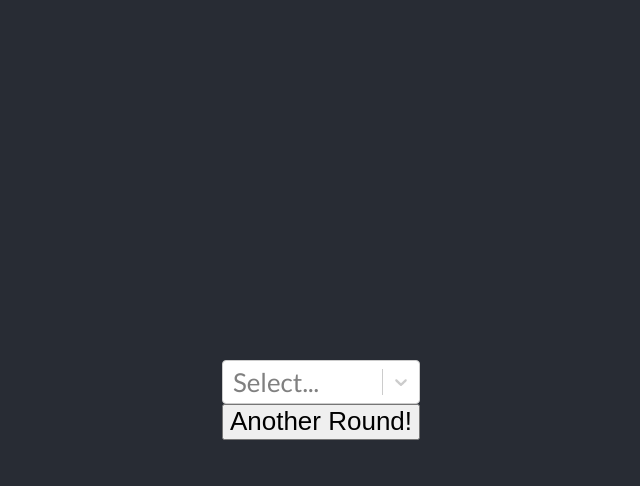
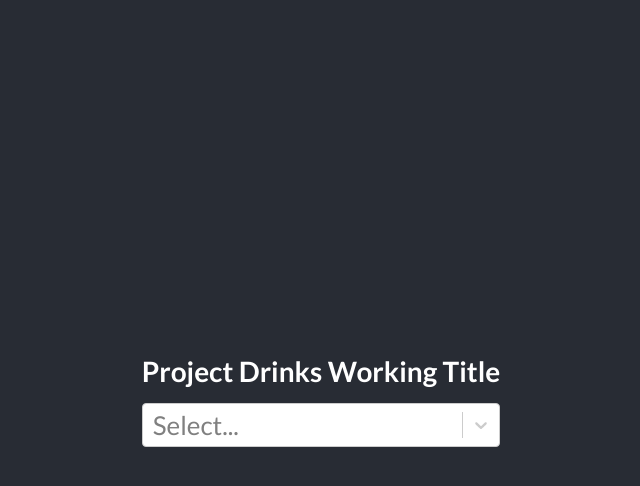
Before and after one commit to edgonzalez-9/Bartender, a React (Create React App) app in the folder bartender/: page / in a window 1280 px wide. Both pictures are taken after a click on the button "Click Here to Get Started". Shown: the top 486 px of the page, without its empty margins (319-959 px from the left). Built offline with nearby package versions, Linux system fonts and the light colour scheme; the HTML template or start-up script is replaced by a standard one.

Commit message:
another round works as intended

```diff
--- a/bartender/src/App.js
+++ b/bartender/src/App.js
@@ -13,7 +13,8 @@ class App extends React.Component{
       showTitle: true,
       showButton: false,
       ingredientProvided: false,
-      selectedDrinks: []
+      selectedDrinks: [],
+      anotherRound: false
     }
   }
 
@@ -25,14 +26,16 @@ class App extends React.Component{
 
   startAgain = () => {
     this.setState({
-      selectedDrinks: []
+      selectedDrinks: [],
+      anotherRound: !this.state.anotherRound
     })
   }
 
   handleChange = (e) => {
     let drinks = recipes.filter(recipe => recipe.liquor.includes(e.value))
     this.setState({
-      selectedDrinks: drinks
+      selectedDrinks: drinks,
+      anotherRound: !this.state.anotherRound
     })
   }
 
@@ -49,11 +52,18 @@ class App extends React.Component{
           </div>
           :
           <div class="container-fluid">
+            <h1>Project Drinks Working Title</h1>
             <SearchBar handleChange={this.handleChange}/>
             <DrinksContainer recipes={this.state.selectedDrinks}/>
-            <button onClick={() => this.startAgain()}>
-              Another Round!
-            </button>
+            {this.state.anotherRound ?
+              <button onClick={() => this.startAgain()}>
+                Another Round!
+              </button>
+              :
+              <div>
+
+              </div>
+            }
           </div>
           }
         </header>
--- a/bartender/src/Containers/SearchBar.js
+++ b/bartender/src/Containers/SearchBar.js
@@ -11,11 +11,9 @@ const options = [
     {value: 'Creme de Cassis', label: 'Creme de Cassis'}
 ]
 
-let sortedOptions = options.sort((a,b) => a.value - b.value)
-
 function myComponent(props) {
     return(
-        <Select options={sortedOptions} onChange={(e) => props.handleChange(e)}/>
+        <Select options={options} onChange={(e) => props.handleChange(e)}/>
     )
 }
 
```
